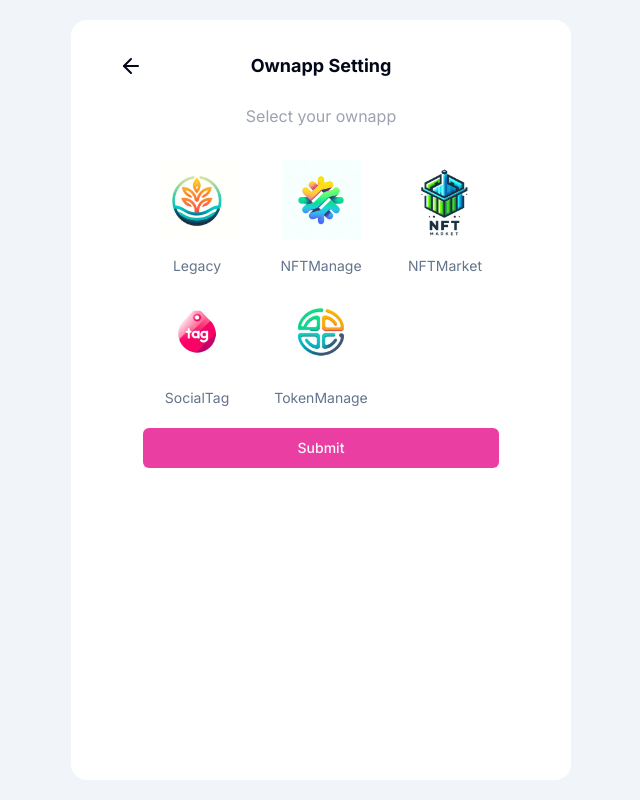
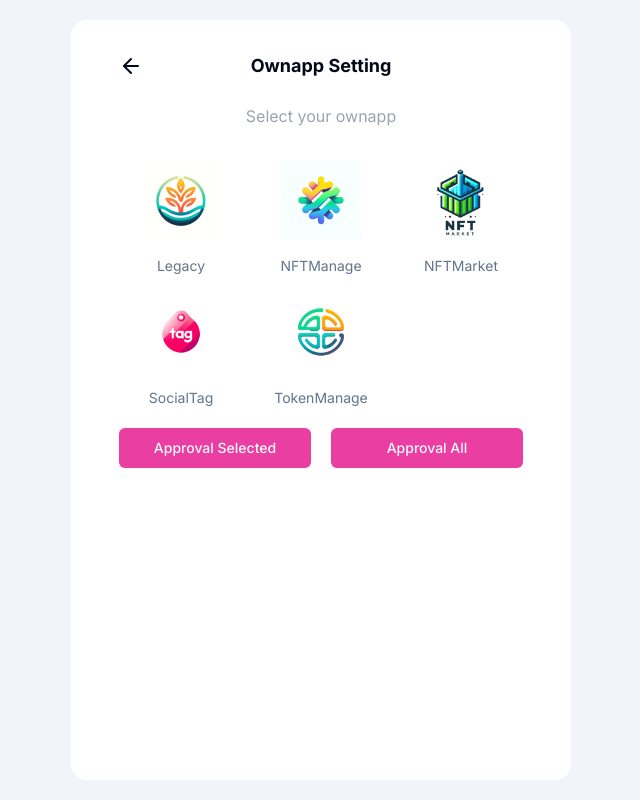
Before and after one commit to mossdapp/moss-frontend, a Next.js app: page /ownapp_setting in a window 1280 px wide. Shown: the whole page, without its empty margins (319-959 px from the left). Built offline with nearby package versions, Linux system fonts and the light colour scheme; what starknet would draw is missing.

Commit message:
feat: approval app ownapp

```diff
--- a/src/app/(main)/wallet/page.tsx
+++ b/src/app/(main)/wallet/page.tsx
@@ -60,15 +60,15 @@ const NFTList = () => {
                         <div key={item.id}
                              className={'flex items-center justify-between cursor-pointer'}
                              onClick={() => {
-                                 router.push(`/transfer/${item.token_contract_address}?symbol=${item.contract_token_contract.symbol}`)
+                                 router.push(`/transfer/${item.node.nft_contract_address}?name=${item.node.name}`)
                              }}>
                             <div className="w-8">
                                 <img className={'h-5'}
-                                     src={item.contract_token_contract.icon_url || TokenUrlMap.ERC20}
-                                     alt={item.contract_token_contract.symbol}/>
+                                     src={item.node.image_url || TokenUrlMap.ERC20}
+                                     alt={item.node.name}/>
                             </div>
-                            <div className={'flex-1 pl-8'}>{item.contract_token_contract.symbol}</div>
-                            <span>{item.balance_display}</span>
+                            <div className={'flex-1 pl-8'}>{shortenAddress(item.node.nft_contract_address)}</div>
+                            <span>#{item.node.token_id}</span>
                         </div>
                     )
                 })
--- a/src/app/ownapp_setting/page.tsx
+++ b/src/app/ownapp_setting/page.tsx
@@ -19,18 +19,24 @@ export default function OwnappSetting() {
         }
     }));
 
-    const handleSubmit = async () => {
+    const handleSubmit = async (isAll?: boolean) => {
         console.log(dappList)
         const selectedDapp = dappList?.filter(it => it.selected);
         const classHashs = selectedDapp?.map(it => it.classHash);
         try {
-            const transactions = [
+            const transactions = isAll ? [
+                {
+                    contractAddress: account?.contractAddress as string,
+                    entrypoint: 'set_approval_all_dapps',
+                    calldata: [1]
+                }
+            ] : [
                 {
                     contractAddress: account?.contractAddress as string,
                     entrypoint: 'set_own_dapps',
                     calldata: [classHashs, new Array(classHashs.length).fill(1)]
                 }
-            ];
+            ]
             const response = await writeContract(account.publicKey, transactions);
             console.log(response) //transaction_hash
             toast('Transaction submitted successfully');
@@ -42,7 +48,7 @@ export default function OwnappSetting() {
     return (
         <Container>
             <TabBar title={'Ownapp Setting'}/>
-            <div className="p-6">
+            <div className="py-6">
                 <div className={'text-center text-gray-400'}>
                     Select your ownapp
                 </div>
@@ -75,8 +81,9 @@ export default function OwnappSetting() {
                     }
                 </div>
 
-                <div className={'mt-5'}>
-                    <Button className={'w-full'} onClick={handleSubmit}>Submit</Button>
+                <div className={'mt-5 flex items-center gap-5'}>
+                    <Button className={'w-full'} onClick={() => handleSubmit()}>Approval Selected</Button>
+                    <Button className={'w-full'} onClick={() => handleSubmit(true)}>Approval All</Button>
                 </div>
             </div>
         </Container>
```
